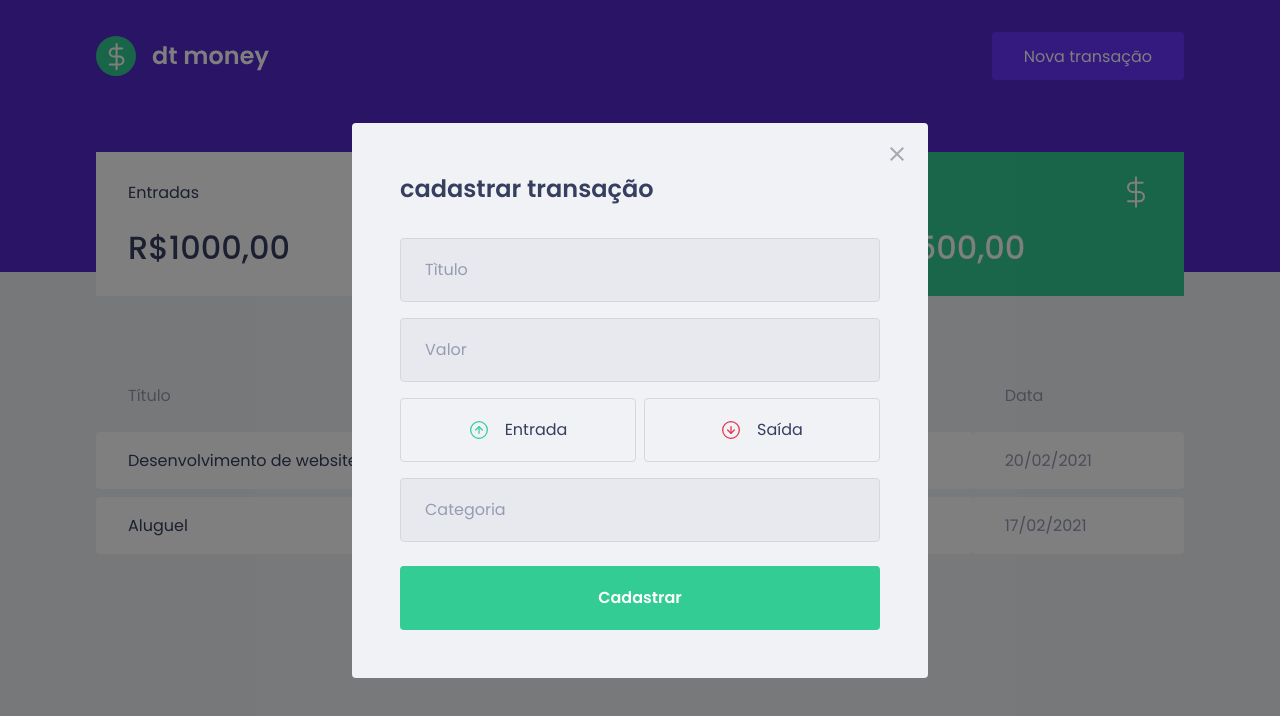
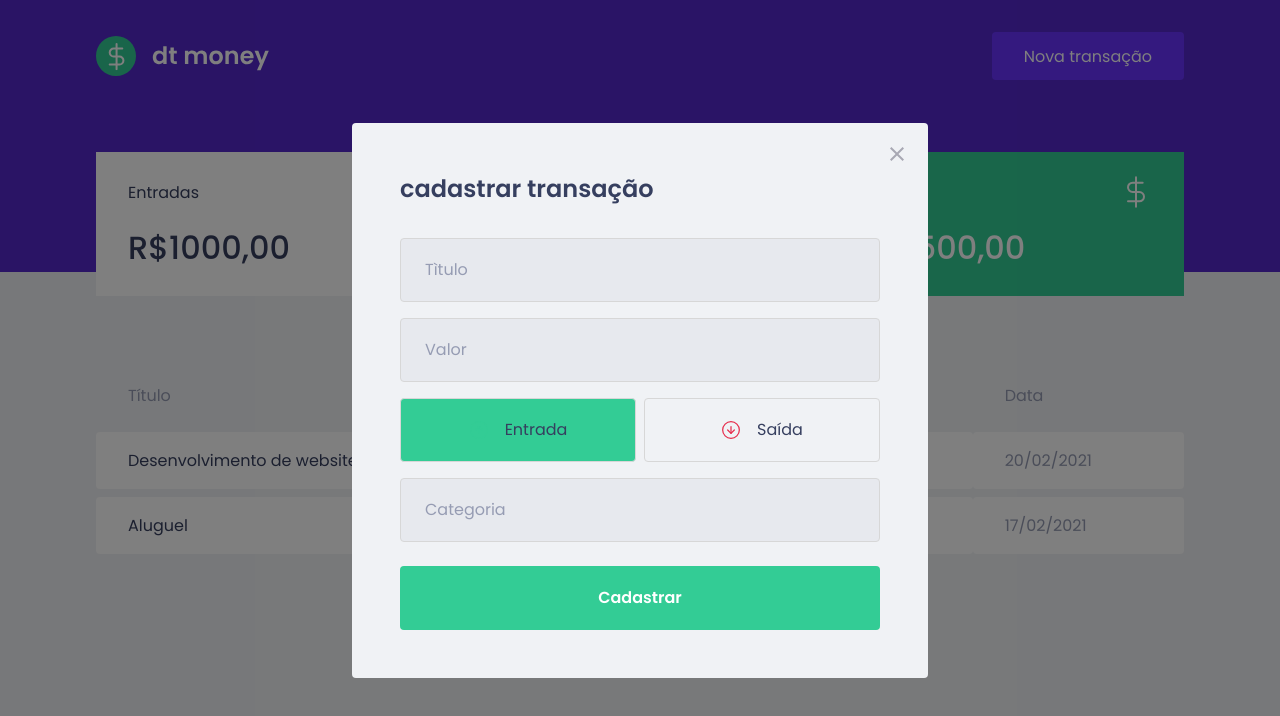
Before and after one commit to arcangeloBiel/money, a React (Create React App) app in the folder controle-financeiro/: page / in a window 1280 px wide. Both pictures are taken after a click on the button "Nova transação". Shown: the top 716 px of the page. Built offline with nearby package versions, Linux system fonts and the light colour scheme; no server answers; what miragejs would draw is missing.

Commit message:
estilizando button modal

```diff
--- a/controle-financeiro/src/components/NewTransactionModal/index.tsx
+++ b/controle-financeiro/src/components/NewTransactionModal/index.tsx
@@ -1,18 +1,19 @@
 import Modal from "react-modal";
-import { Container, TransactionTypeContainer } from "./styles";
+import { Container, TransactionTypeContainer, RadioBox } from "./styles";
 import  closeImg  from '../../assets/close.svg'
 import incomeImg from "../../assets/income.svg";
 import outcomeImg from "../../assets/outcome.svg";
+import { useState } from "react";
 
 interface NewTransactionModalProps {
   isOpen: boolean;
   onRequestClose: () => void;
 }
 
-export function NewTransactionModal({
-  isOpen,
-  onRequestClose,
-}: NewTransactionModalProps) {
+export function NewTransactionModal({isOpen,onRequestClose}: NewTransactionModalProps) {
+
+  const [type, setType] = useState('deposit');
+
   return (
     <Modal
      isOpen={isOpen}
@@ -33,15 +34,25 @@
         <input type="number" placeholder="Valor" />
 
         <TransactionTypeContainer>
-            <button type="button">
+            <RadioBox
+            type="button"
+            onClick={() => setType('deposit')}
+            isActive={type === 'deposit'}
+            isactiveColor="green"
+            >
               <img src={incomeImg} alt="Entrada" />
               <span>Entrada</span>
-            </button>
+            </RadioBox>
 
-            <button type="button">
+            <RadioBox
+            type="button"
+            onClick={() => setType('withdraw')}
+            isActive={type === 'withdraw'}
+            isactiveColor="red"
+            >
               <img src={outcomeImg} alt="Saída" />
               <span>Saída</span>
-            </button>
+            </RadioBox>
 
         </TransactionTypeContainer>
 
--- a/controle-financeiro/src/components/NewTransactionModal/styles.ts
+++ b/controle-financeiro/src/components/NewTransactionModal/styles.ts
@@ -47,21 +47,36 @@
 `;
 
 export const TransactionTypeContainer = styled.div`
-margin-top: 1rem;
-margin-bottom: 1rem;
+margin: 1rem 0;
 display: grid;
 grid-template-columns: 1fr 1fr;
 gap: 0.5rem;
 
-button {
-    height: 4rem;
+`;
+
+interface RadioBoxProps {
+    isActive: boolean;
+    isactiveColor: 'green' | 'red';
+}
+
+const colors = {
+red: '#e52e4d',
+green: '#33CC95'
+}
+
+export const RadioBox = styled.button<RadioBoxProps>`
+ height: 4rem;
     border: 1px solid #d7d7d7;
     border-radius: 0.25rem;
-    background: transparent;
+
+    background: ${(props) => props.isActive
+    ? colors[props.isactiveColor]
+    : 'transparent'};
+
     display: flex;
     align-items: center;
     justify-content: center;
-}
+
 &:hover {
     border-color: #aaa;
 }
```
